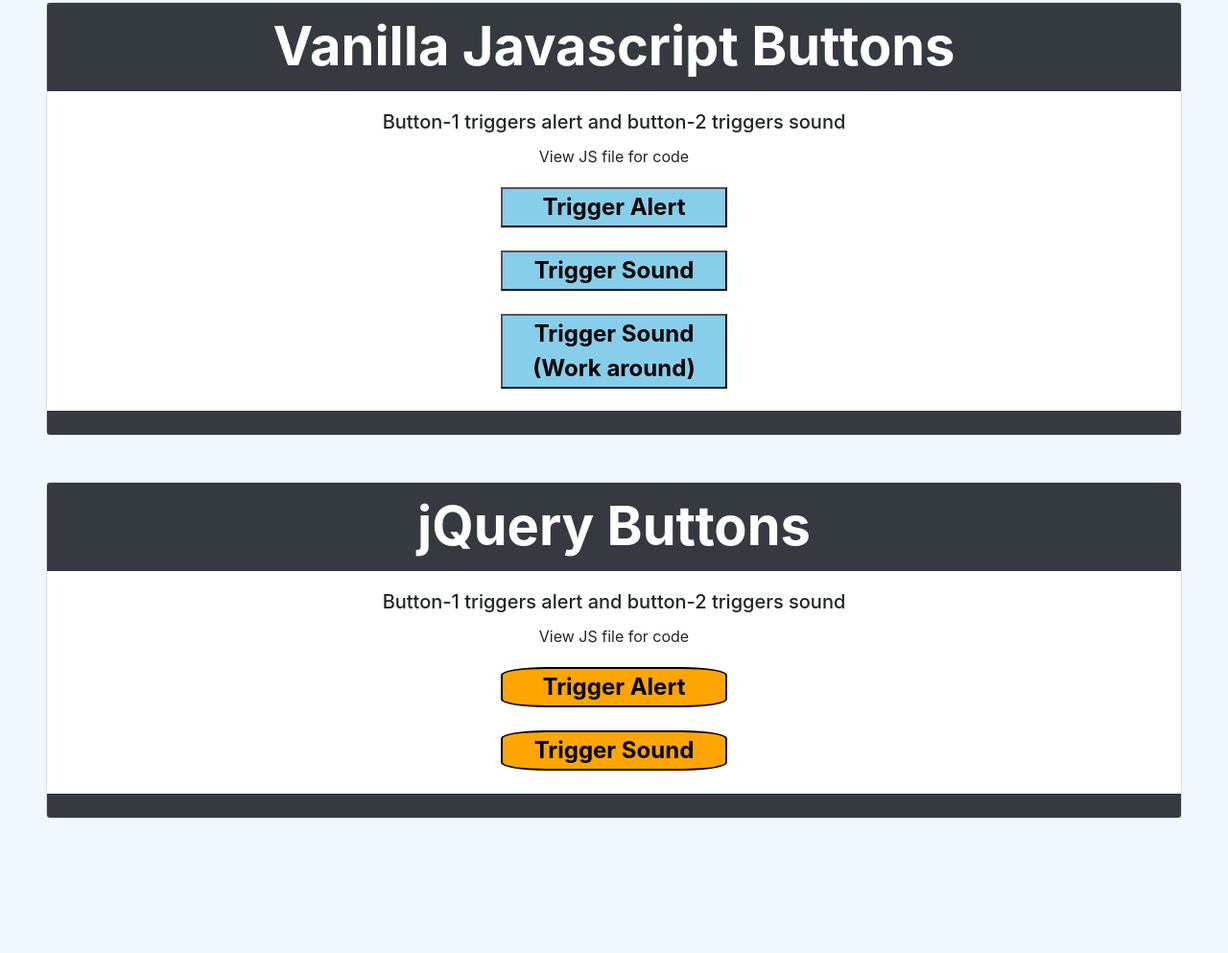
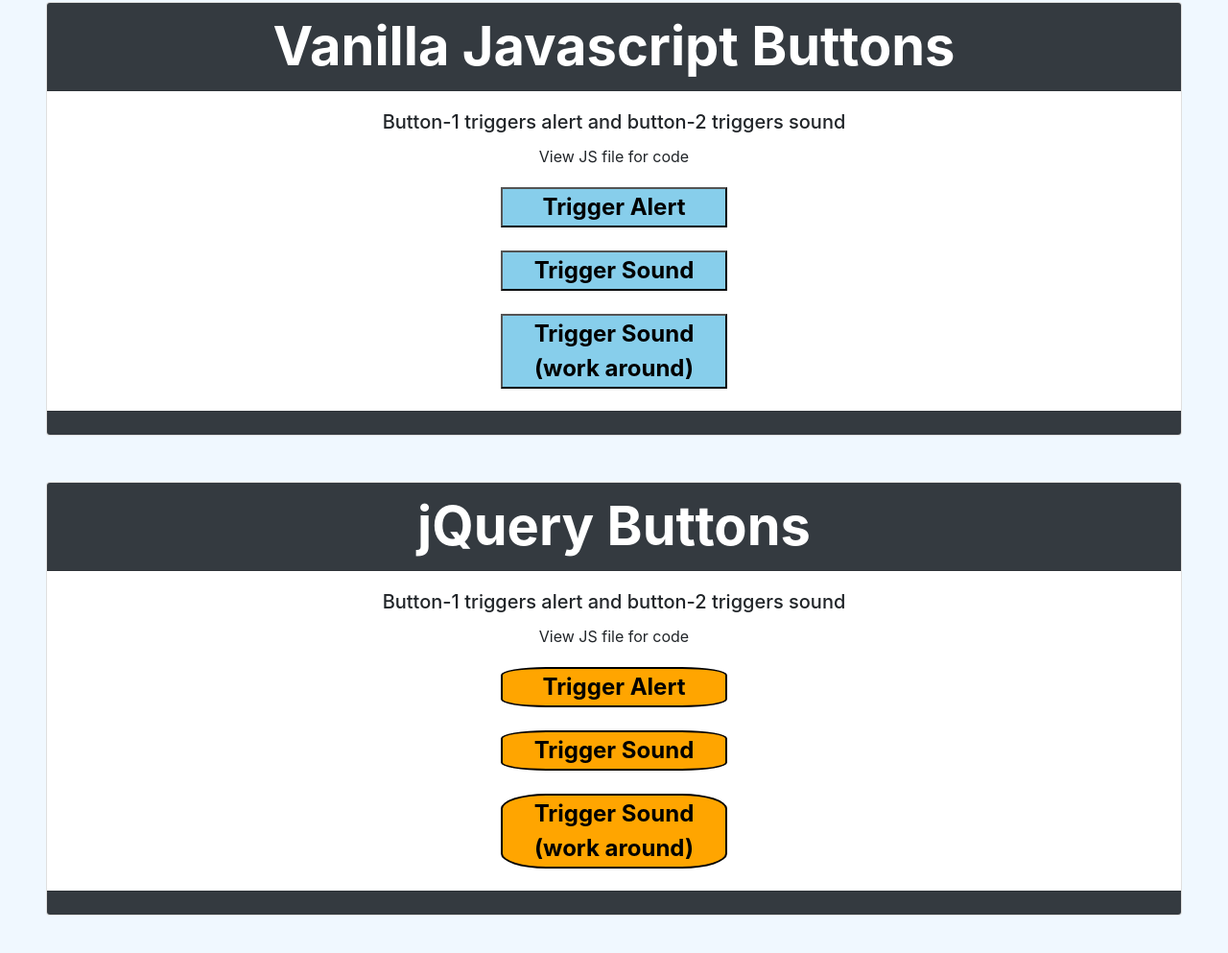
Before and after one commit to Priyesh91/Button-Examples-Students, a plain HTML site: page index.html in a window 1280 px wide. Shown: the part 327-1320 px from the top of the page at 96% size. Before the commit the page ends 1228 px from the top, so only its background shows below. Drawn offline with nearby package versions, Linux system fonts and the light colour scheme.

Commit message:
saving workaround button for audio files

```diff
--- a/assets/app.js
+++ b/assets/app.js
@@ -26,3 +26,9 @@
 $(".jQ-2").on("click", function() {
   audio.play();
 })
+
+//jQuery trigger sound playing through html element
+
+$(".jQ-3").on("click", function() {
+audioContainer.play();
+})
--- a/assets/style.css
+++ b/assets/style.css
@@ -10,7 +10,7 @@
   font-weight: bold;
   font-size: 1.5em;
 }
-.jQ-1, .jQ-2 {
+.jQ-1, .jQ-2, .jQ-3 {
   width: 20%;
   margin: auto;
   margin-bottom: 2%;
--- a/index.html
+++ b/index.html
@@ -43,9 +43,9 @@
     <!-- triggers alert -->
     <button class="vjs-1" onclick="vjsAlert()">Trigger Alert</button>
     <!-- triggers sound -->
-
     <button class="vjs-2" onclick="vjsSound()">Trigger Sound</button>
-    <button class="vjs-3" onclick="vjsSoundWorkAround()">Trigger Sound (Work around)</button>
+    <!-- triggers sound workaround for ghpages-->
+    <button class="vjs-3" onclick="vjsSoundWorkAround()">Trigger Sound (work around)</button>
     <div class="card-footer text-muted bg-dark">
     </div>
   </div>
@@ -64,6 +64,9 @@
     <button class="jQ-1">Trigger Alert</button>
     <!-- triggers sound -->
     <button class="jQ-2">Trigger Sound</button>
+    <!-- triggers sound work around for ghpages -->
+    <button class="jQ-3">Trigger Sound (work around)</button>
+
     <div class="card-footer text-muted bg-dark">
     </div>
   </div>
```
